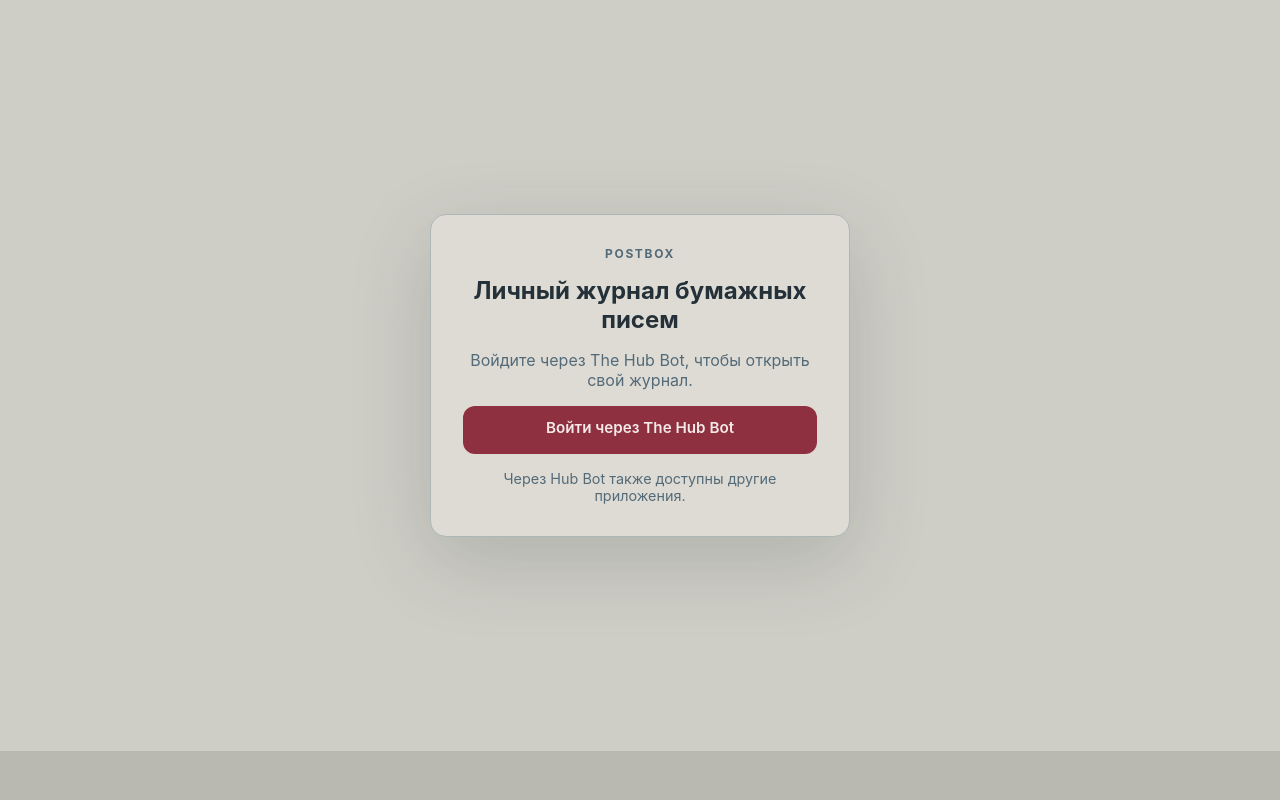
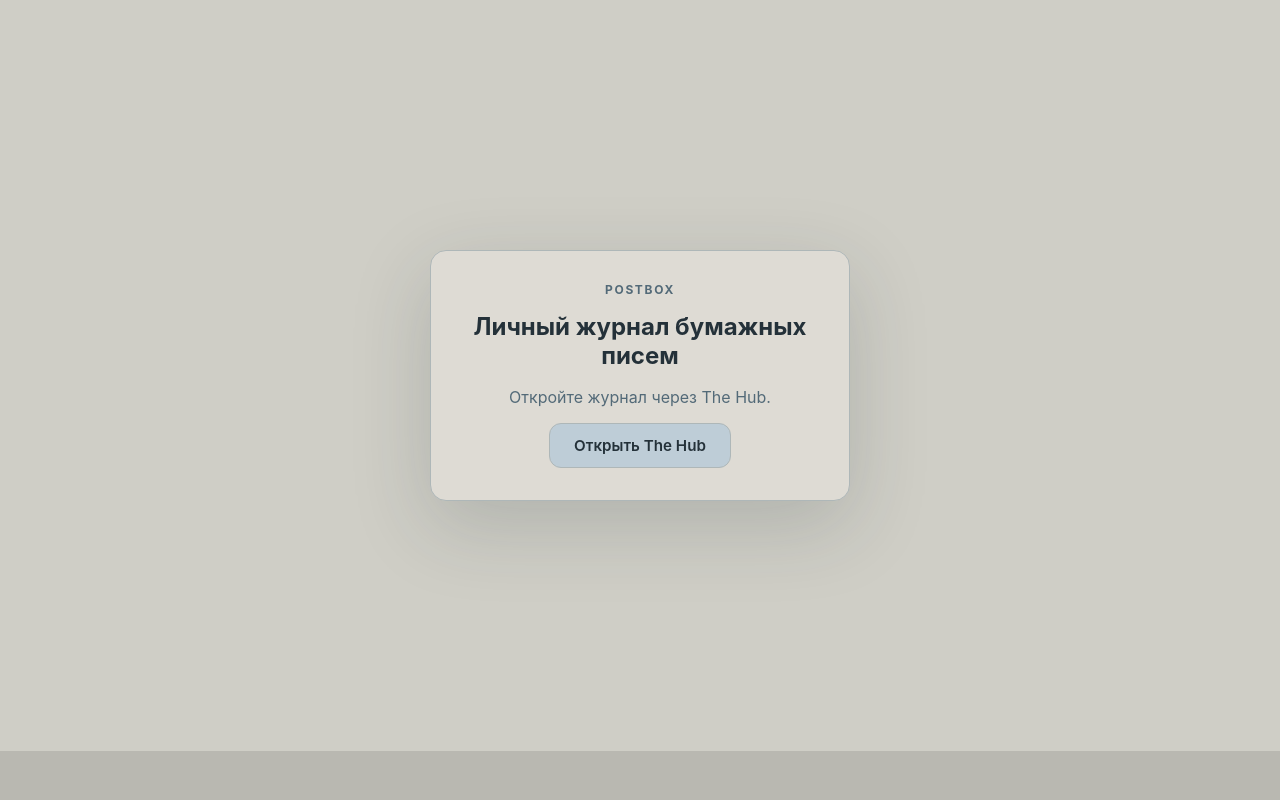
Before and after one commit to katrinio/postbox, a Python web app: template src/postbox/templates/login.html in a window 1280 px wide. Run offline with Jinja, Linux system fonts and the light colour scheme; the template is opened without the code that fills it: most values are stand-ins (such as "Sample title", 1, 10 or a date in 2020).

Commit message:
ui: cleanup login page

```diff
--- a/src/postbox/static/css/pages.css
+++ b/src/postbox/static/css/pages.css
@@ -167,7 +167,30 @@
 }
 
 .auth-hub-button {
-  align-self: stretch;
+  align-self: center;
+  display: inline-block;
+  padding: var(--space-3) var(--space-5);
+  border: 1px solid var(--color-border);
+  border-radius: var(--radius-control);
+  background: var(--color-surface-blue);
+  color: var(--color-ink);
+  font: inherit;
+  font-weight: 600;
+  font-size: 0.95rem;
+  text-align: center;
+  text-decoration: none;
+  cursor: pointer;
+  white-space: nowrap;
+}
+
+.auth-hub-button:hover,
+.auth-hub-button:focus-visible {
+  background: var(--color-hover);
+}
+
+.auth-hub-button:focus-visible {
+  outline: 3px solid var(--color-raspberry);
+  outline-offset: 3px;
 }
 
 .auth-form {
--- a/src/postbox/templates/login.html
+++ b/src/postbox/templates/login.html
@@ -7,15 +7,14 @@
   <section class="auth-card" aria-labelledby="auth-title">
     <p class="eyebrow">Postbox</p>
     <h1 id="auth-title">Личный журнал бумажных писем</h1>
-    <p class="auth-lead">Войдите через The Hub Bot, чтобы открыть свой журнал.</p>
+    <p class="auth-lead">Откройте журнал через The Hub.</p>
 
     {% if error %}
     <p class="auth-error" role="alert">{{ error }}</p>
     {% endif %}
 
     {% if hub_bot_url %}
-    <a class="primary-button auth-hub-button" href="{{ hub_bot_url }}" rel="noopener noreferrer">Войти через The Hub Bot</a>
-    <p class="auth-note">Через Hub Bot также доступны другие приложения.</p>
+    <a class="auth-hub-button" href="{{ hub_bot_url }}" rel="noopener noreferrer">Открыть The Hub</a>
     {% else %}
     <p class="auth-note">Вход через The Hub Bot пока не настроен.</p>
     {% endif %}
```
Also changed, not shown: tests/test_web.py (+1 -1 lines).
